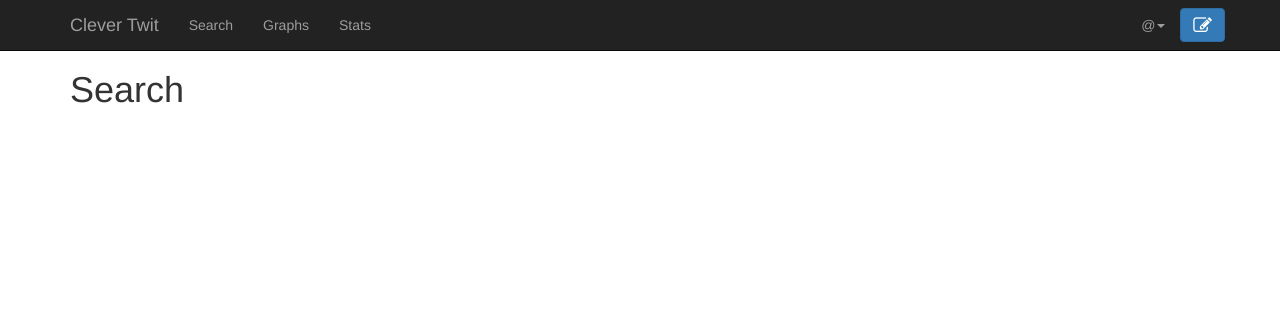
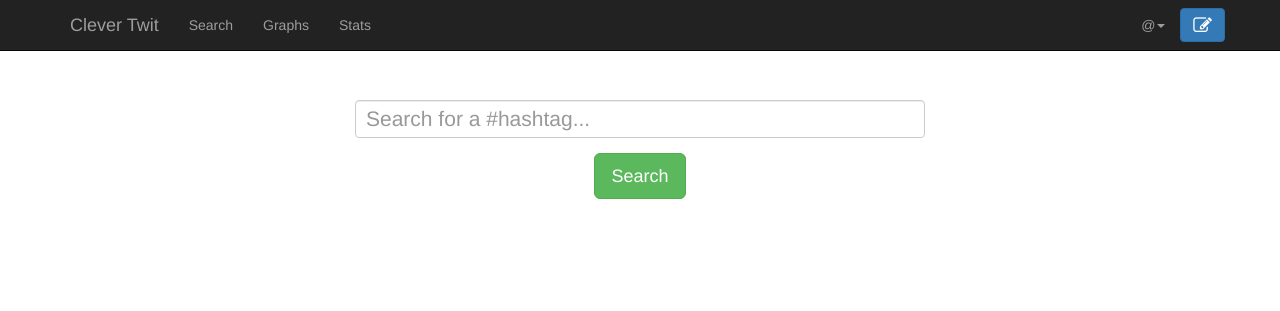
Before and after one commit to daviesjamie/3yp, a Django app: template client/clever_twit/templates/search.html in a window 1280 px wide. Shown: the top 311 px of the page. Run offline with Django 3.2, Linux system fonts and the light colour scheme; the template is opened without the code that fills it, so the values that code supplies are empty; some libraries are stand-ins or nearby versions.

Commit message:
Created and styled the search form on the search page.

```diff
--- a/client/clever_twit/templates/search.html
+++ b/client/clever_twit/templates/search.html
@@ -1,7 +1,26 @@
 {% extends "default.html" %}
 
-{% block title %}Search - Clever Twit{% endblock %}
+{% block title %}New Tweet - Clever Twit{% endblock %}
 
 {% block content %}
-    <h1>Search</h1>
+<div class="col-md-6 col-md-offset-3">
+    {% if errors %}
+        {% for error in errors %}
+            <div class="row">
+                <div class="alert alert-danger">
+                    <strong>Ooops!</strong> {{ error }}
+                </div>
+            </div>
+        {% endfor %}
+    {% endif %}
+
+    <div class="row">
+        <form id="search-form" action="{% url 'tweet' %}" method="post">
+            {% csrf_token %}
+            <input type="text" class="form-control" id="search-box" name="query" placeholder="Search for a #hashtag...">
+            <button type="submit" class="btn btn-success btn-lg" id="search-submit">Search</button>
+        </form>
+    </div>
+</div>
+
 {% endblock %}
--- a/client/static/css/styles.css
+++ b/client/static/css/styles.css
@@ -41,5 +41,16 @@ body {
     font-size: 1.5em;
 }
 
+#search-form {
+  margin-top: 50px;
+  text-align: center;
+}
+
+#search-box {
+  font-size: 1.5em;
+  padding: 18px 10px;
+  margin-bottom: 15px;
+}
+
 .grey { color: #aaaaaa; }
 .red { color: #ca332f; }
```
